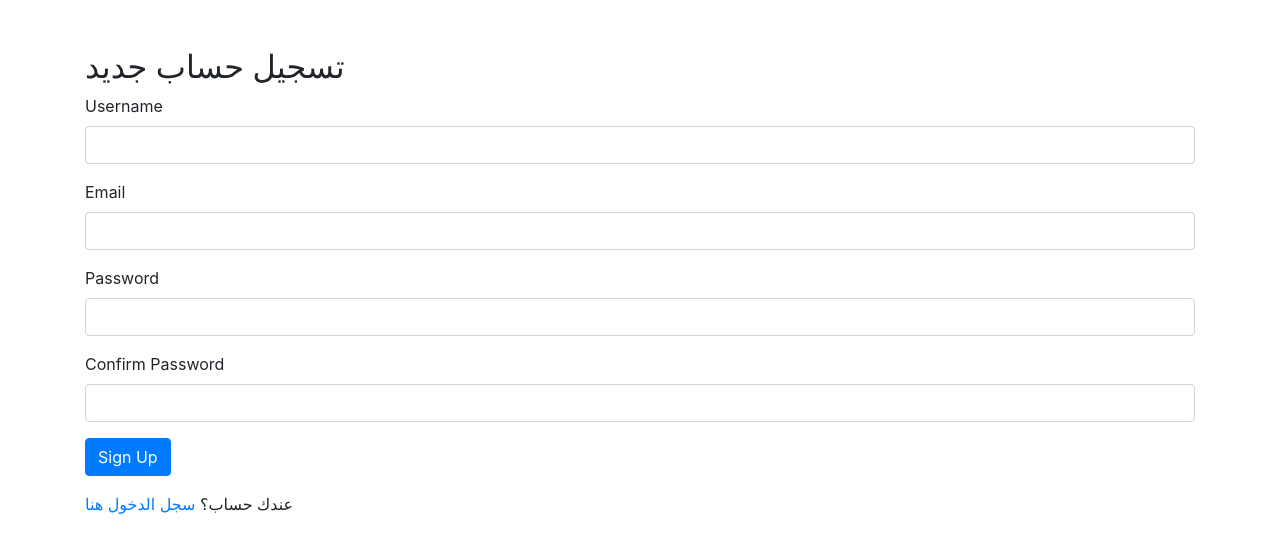
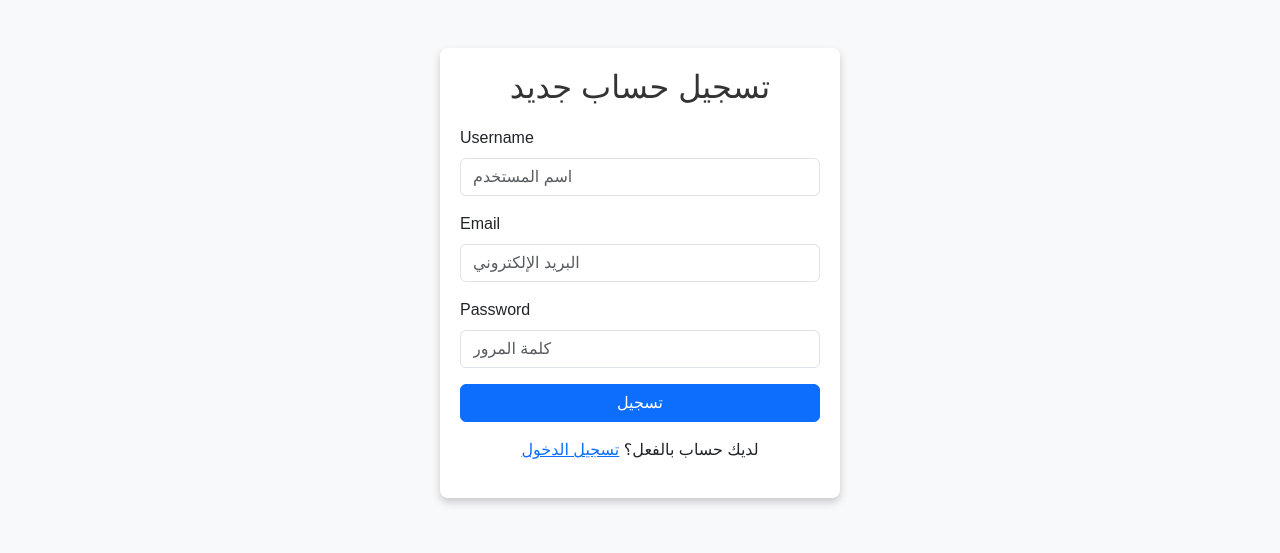
Before and after one commit to aminoxlhd/PyDeliveryApp, a Flask app: page /register in a window 1280 px wide. Shown: the top 553 px of the page. Run offline with Flask 3, Linux system fonts and the light colour scheme; some libraries are stand-ins or nearby versions.

Commit message:
update css login and register

```diff
--- a/templates/register.html
+++ b/templates/register.html
@@ -2,33 +2,64 @@
 <html lang="ar">
 <head>
     <meta charset="UTF-8">
-    <title>تسجيل حساب جديد</title>
-    <link href="https://maxcdn.bootstrapcdn.com/bootstrap/4.0.0/css/bootstrap.min.css" rel="stylesheet">
+    <title>تسجيل حساب جديد - PyDeliveryApp</title>
+    <link href="https://cdn.jsdelivr.net/npm/bootstrap@5.3.0/dist/css/bootstrap.min.css" rel="stylesheet">
+    <style>
+        body {
+            font-family: Arial, sans-serif;
+            background-color: #f8f9fa;
+        }
+        .register-container {
+            max-width: 400px;
+            margin: auto;
+            padding: 20px;
+            background-color: #fff;
+            border-radius: 8px;
+            box-shadow: 0 4px 8px rgba(0, 0, 0, 0.2);
+        }
+        .form-title {
+            text-align: center;
+            margin-bottom: 20px;
+            color: #333;
+        }
+    </style>
 </head>
-<body class="container">
-    <h2 class="mt-5">تسجيل حساب جديد</h2>
-    <form method="POST">
+<body>
+
+<div class="register-container mt-5">
+    <h2 class="form-title">تسجيل حساب جديد</h2>
+    <form action="{{ url_for('register') }}" method="POST">
         {{ form.hidden_tag() }}
-        <div class="form-group">
-            {{ form.username.label(class="form-control-label") }}
-            {{ form.username(class="form-control") }}
+
+        <div class="mb-3">
+            {{ form.username.label(class="form-label") }}
+            {{ form.username(class="form-control", placeholder="اسم المستخدم") }}
+            {% if form.username.errors %}
+                <small class="text-danger">{{ form.username.errors[0] }}</small>
+            {% endif %}
         </div>
-        <div class="form-group">
-            {{ form.email.label(class="form-control-label") }}
-            {{ form.email(class="form-control") }}
+
+        <div class="mb-3">
+            {{ form.email.label(class="form-label") }}
+            {{ form.email(class="form-control", placeholder="البريد الإلكتروني") }}
+            {% if form.email.errors %}
+                <small class="text-danger">{{ form.email.errors[0] }}</small>
+            {% endif %}
         </div>
-        <div class="form-group">
-            {{ form.password.label(class="form-control-label") }}
-            {{ form.password(class="form-control") }}
+
+        <div class="mb-3">
+            {{ form.password.label(class="form-label") }}
+            {{ form.password(class="form-control", placeholder="كلمة المرور") }}
+            {% if form.password.errors %}
+                <small class="text-danger">{{ form.password.errors[0] }}</small>
+            {% endif %}
         </div>
-        <div class="form-group">
-            {{ form.confirm_password.label(class="form-control-label") }}
-            {{ form.confirm_password(class="form-control") }}
-        </div>
-        <div class="form-group">
-            {{ form.submit(class="btn btn-primary") }}
-        </div>
+
+        <button type="submit" class="btn btn-primary w-100">تسجيل</button>
     </form>
-    <p>عندك حساب؟ <a href="{{ url_for('login') }}">سجل الدخول هنا</a></p>
+    <p class="text-center mt-3">لديك حساب بالفعل؟ <a href="{{ url_for('login') }}">تسجيل الدخول</a></p>
+</div>
+
+<script src="https://cdn.jsdelivr.net/npm/bootstrap@5.3.0/dist/js/bootstrap.bundle.min.js"></script>
 </body>
 </html>
```
Also changed, not shown: templates/login.html (+47 -14 lines).
